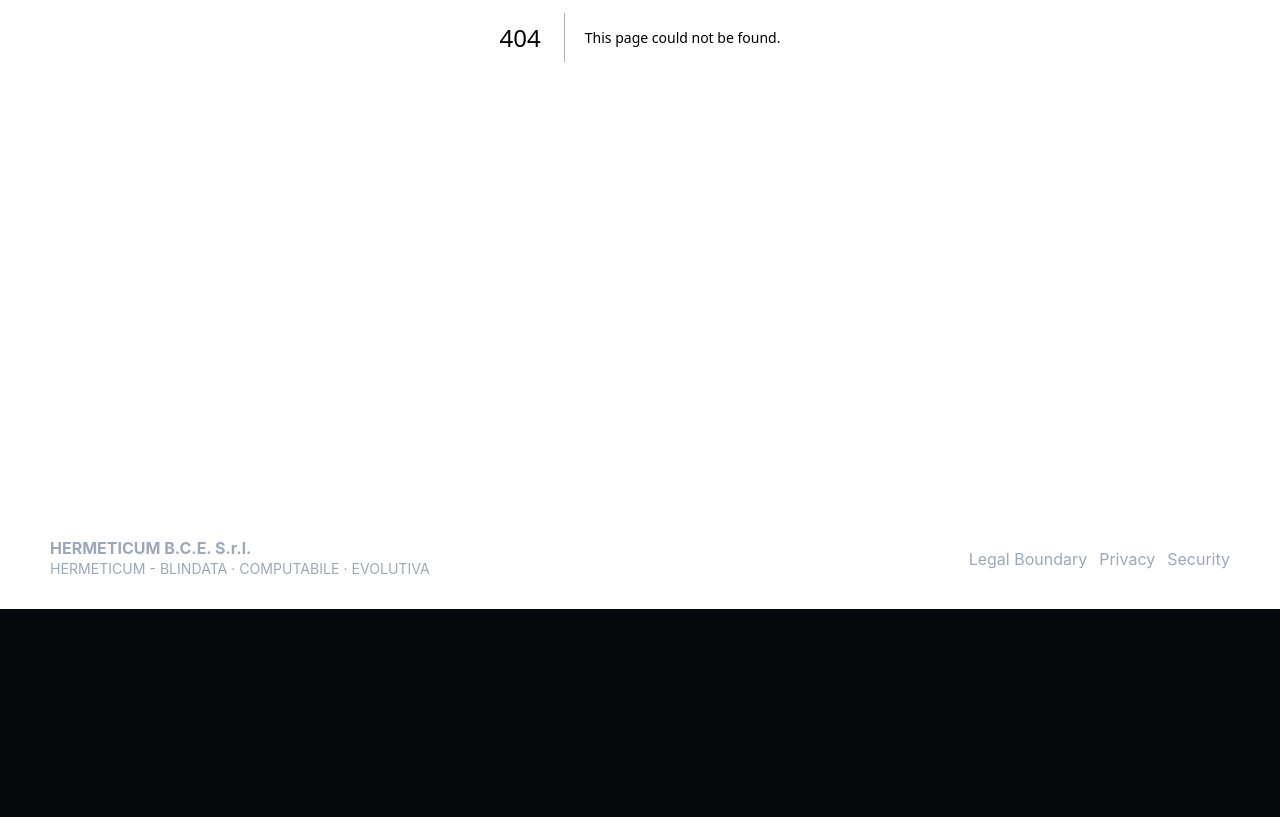
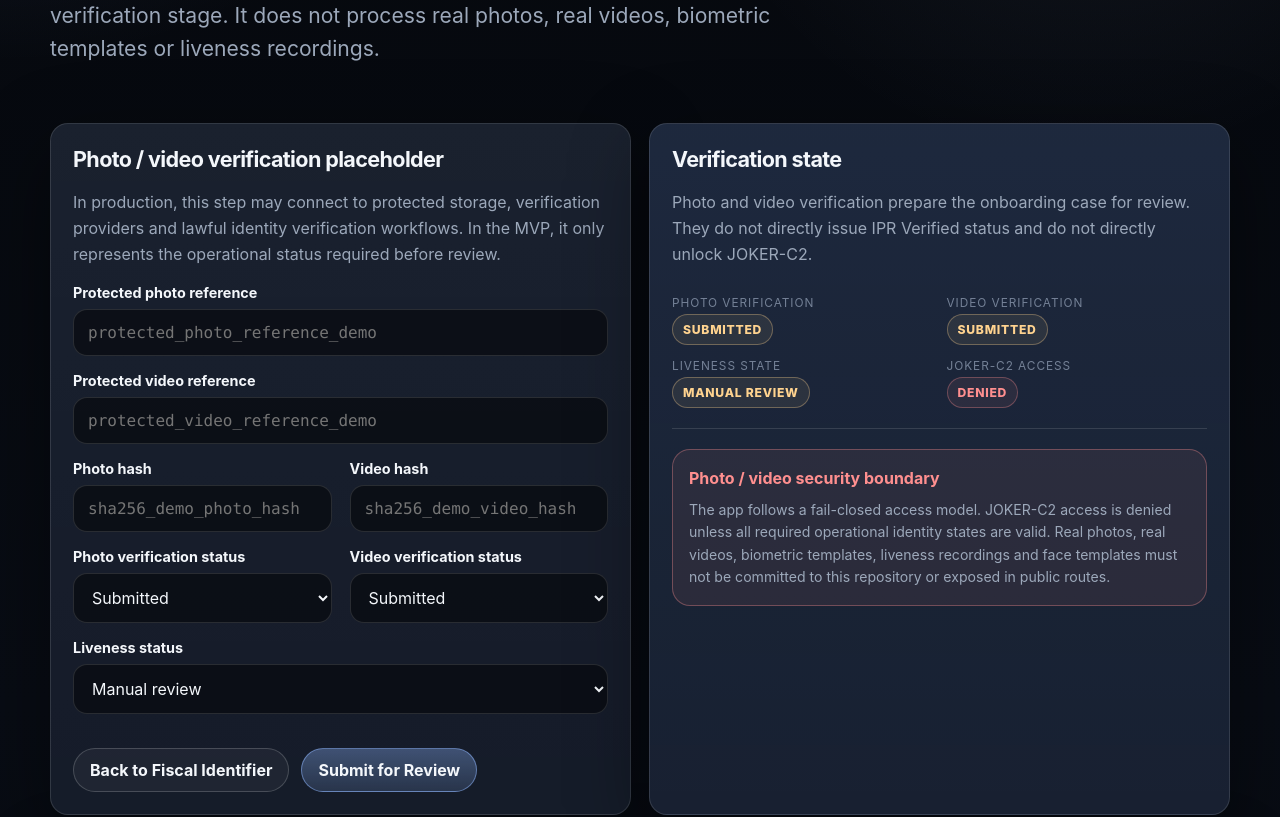
Before and after one commit to manuelcoletta1-source/hbce-ipr-onboarding-app, a Next.js app: page /onboarding/photo-video in a window 1280 px wide. Before the commit this address had no page. Shown: the part 480-1297 px from the top of the page. Before the commit the page ends 1089 px from the top, so only its background shows below. Built offline with nearby package versions, Linux system fonts and the light colour scheme.

Commit message:
feat(app): add onboarding photo video page

```diff
--- /dev/null
+++ b/app/onboarding/photo-video/page.tsx
@@ -0,0 +1,218 @@
+import Link from "next/link";
+
+import { ROUTES, SECURITY_BOUNDARY_TEXT } from "@/lib/constants";
+
+import { BoundaryNotice } from "@/components/BoundaryNotice";
+import { OnboardingStepper } from "@/components/OnboardingStepper";
+import { StatusBadge } from "@/components/StatusBadge";
+
+export default function OnboardingPhotoVideoPage() {
+  return (
+    <div className="hbce-container">
+      <section className="hbce-hero">
+        <p className="hbce-kicker">Step 05 · Photo / Video</p>
+
+        <h1 className="hbce-title">Prepare photo and video verification state.</h1>
+
+        <p className="hbce-lead">
+          This MVP page simulates the subject-document coherence and liveness
+          verification stage. It does not process real photos, real videos,
+          biometric templates or liveness recordings.
+        </p>
+      </section>
+
+      <section className="hbce-section">
+        <div className="hbce-grid hbce-grid--2">
+          <div className="hbce-card">
+            <h2>Photo / video verification placeholder</h2>
+            <p>
+              In production, this step may connect to protected storage,
+              verification providers and lawful identity verification workflows.
+              In the MVP, it only represents the operational status required
+              before review.
+            </p>
+
+            <form className="hbce-form">
+              <div className="hbce-field">
+                <label className="hbce-label" htmlFor="photo_reference">
+                  Protected photo reference
+                </label>
+                <input
+                  className="hbce-input hbce-mono"
+                  id="photo_reference"
+                  name="photo_reference"
+                  placeholder="protected_photo_reference_demo"
+                  type="text"
+                />
+              </div>
+
+              <div className="hbce-field">
+                <label className="hbce-label" htmlFor="video_reference">
+                  Protected video reference
+                </label>
+                <input
+                  className="hbce-input hbce-mono"
+                  id="video_reference"
+                  name="video_reference"
+                  placeholder="protected_video_reference_demo"
+                  type="text"
+                />
+              </div>
+
+              <div className="hbce-grid hbce-grid--2">
+                <div className="hbce-field">
+                  <label className="hbce-label" htmlFor="photo_hash">
+                    Photo hash
+                  </label>
+                  <input
+                    className="hbce-input hbce-mono"
+                    id="photo_hash"
+                    name="photo_hash"
+                    placeholder="sha256_demo_photo_hash"
+                    type="text"
+                  />
+                </div>
+
+                <div className="hbce-field">
+                  <label className="hbce-label" htmlFor="video_hash">
+                    Video hash
+                  </label>
+                  <input
+                    className="hbce-input hbce-mono"
+                    id="video_hash"
+                    name="video_hash"
+                    placeholder="sha256_demo_video_hash"
+                    type="text"
+                  />
+                </div>
+              </div>
+
+              <div className="hbce-grid hbce-grid--2">
+                <div className="hbce-field">
+                  <label
+                    className="hbce-label"
+                    htmlFor="photo_verification_status"
+                  >
+                    Photo verification status
+                  </label>
+                  <select
+                    className="hbce-select"
+                    id="photo_verification_status"
+                    name="photo_verification_status"
+                  >
+                    <option value="submitted">Submitted</option>
+                    <option value="manual_review">Manual review</option>
+                    <option value="approved">Approved</option>
+                    <option value="rejected">Rejected</option>
+                  </select>
+                </div>
+
+                <div className="hbce-field">
+                  <label
+                    className="hbce-label"
+                    htmlFor="video_verification_status"
+                  >
+                    Video verification status
+                  </label>
+                  <select
+                    className="hbce-select"
+                    id="video_verification_status"
+                    name="video_verification_status"
+                  >
+                    <option value="submitted">Submitted</option>
+                    <option value="manual_review">Manual review</option>
+                    <option value="approved">Approved</option>
+                    <option value="rejected">Rejected</option>
+                  </select>
+                </div>
+              </div>
+
+              <div className="hbce-field">
+                <label className="hbce-label" htmlFor="liveness_status">
+                  Liveness status
+                </label>
+                <select
+                  className="hbce-select"
+                  id="liveness_status"
+                  name="liveness_status"
+                >
+                  <option value="manual_review">Manual review</option>
+                  <option value="submitted">Submitted</option>
+                  <option value="approved">Approved</option>
+                  <option value="rejected">Rejected</option>
+                </select>
+              </div>
+
+              <div className="hbce-actions">
+                <Link className="hbce-btn" href={ROUTES.onboardingFiscal}>
+                  Back to Fiscal Identifier
+                </Link>
+
+                <Link
+                  className="hbce-btn hbce-btn--primary"
+                  href={ROUTES.onboardingReview}
+                >
+                  Submit for Review
+                </Link>
+              </div>
+            </form>
+          </div>
+
+          <div className="hbce-card hbce-card--soft">
+            <h2>Verification state</h2>
+            <p>
+              Photo and video verification prepare the onboarding case for
+              review. They do not directly issue IPR Verified status and do not
+              directly unlock JOKER-C2.
+            </p>
+
+            <div className="hbce-card-preview__meta">
+              <div className="hbce-meta">
+                <span className="hbce-meta__label">Photo verification</span>
+                <span className="hbce-meta__value">
+                  <StatusBadge status="submitted" />
+                </span>
+              </div>
+
+              <div className="hbce-meta">
+                <span className="hbce-meta__label">Video verification</span>
+                <span className="hbce-meta__value">
+                  <StatusBadge status="submitted" />
+                </span>
+              </div>
+
+              <div className="hbce-meta">
+                <span className="hbce-meta__label">Liveness state</span>
+                <span className="hbce-meta__value">
+                  <StatusBadge status="manual_review" />
+                </span>
+              </div>
+
+              <div className="hbce-meta">
+                <span className="hbce-meta__label">JOKER-C2 access</span>
+                <span className="hbce-meta__value">
+                  <StatusBadge status="denied" />
+                </span>
+              </div>
+            </div>
+
+            <div className="hbce-divider" />
+
+            <BoundaryNotice title="Photo / video security boundary" tone="danger">
+              {SECURITY_BOUNDARY_TEXT} Real photos, real videos, biometric
+              templates, liveness recordings and face templates must not be
+              committed to this repository or exposed in public routes.
+            </BoundaryNotice>
+          </div>
+        </div>
+      </section>
+
+      <section className="hbce-section">
+        <div className="hbce-card">
+          <h2>Current onboarding position</h2>
+          <OnboardingStepper currentStep="photo_video" />
+        </div>
+      </section>
+    </div>
+  );
+}
```
